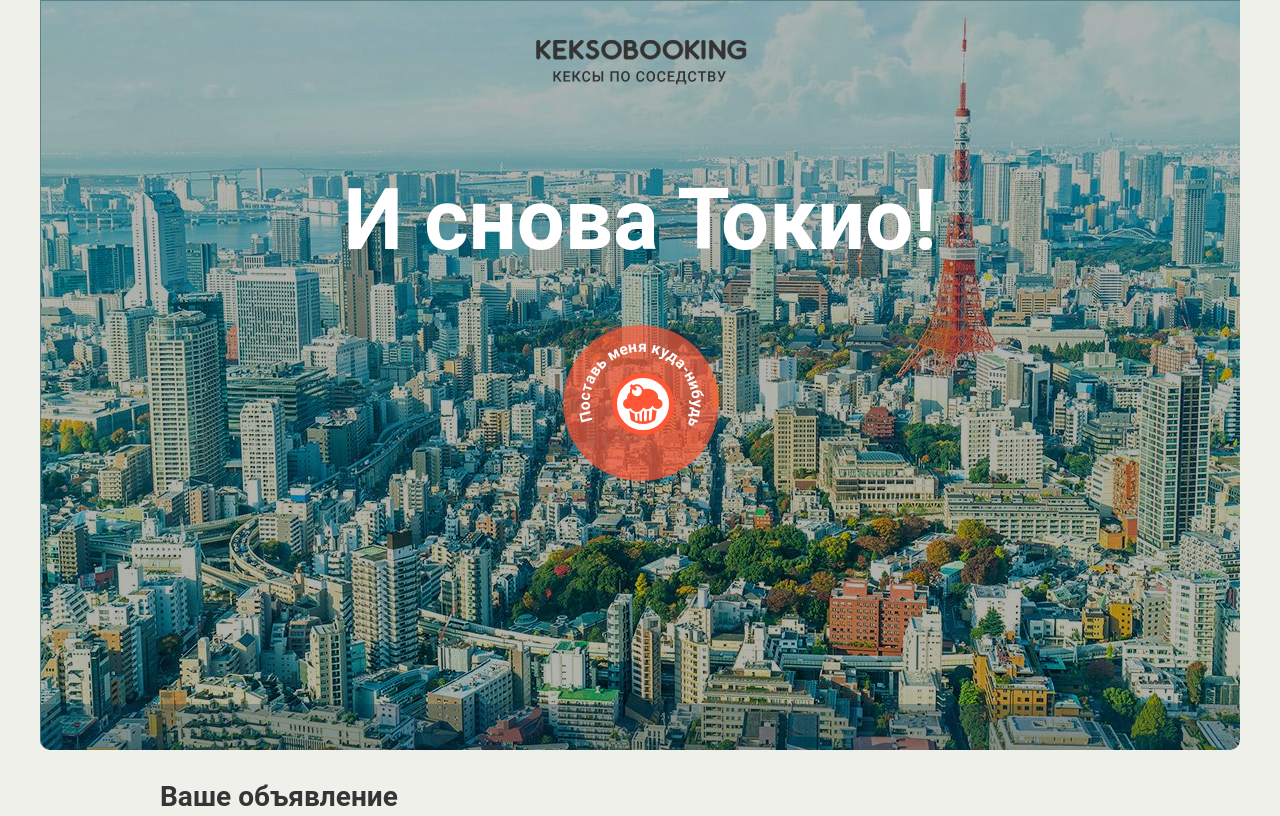
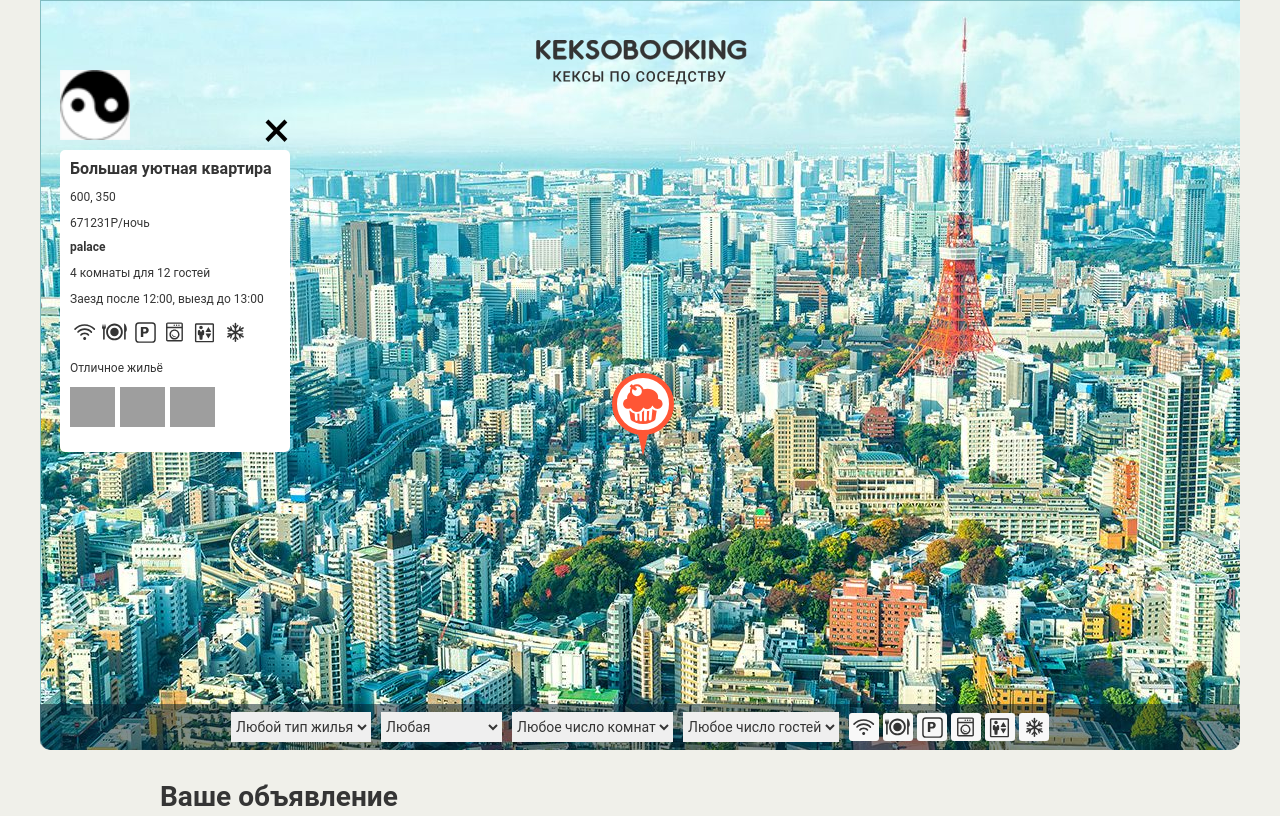
Before and after one commit to SotskovS/keksobooking, a website: page index.html in a window 1280 px wide. Shown: the top 816 px of the page. Drawn offline with Linux system fonts and the light colour scheme; grey boxes are pictures that could not be loaded; files whose address does not match are found by name.

Commit message:
Добавлена функция генерации объектов; удалён класс; функция создания pin

```diff
--- a/index.html
+++ b/index.html
@@ -248,5 +248,7 @@
     </div>
   </template>
 
+  <script src="js/main.js"></script>
+  <script src="js/map.js"></script>
 </body>
 </html>
--- /dev/null
+++ b/js/map.js
@@ -0,0 +1,142 @@
+'use strict';
+
+var ads = [];
+
+var generateData = function (num) {
+  for (var i = 0; i < num; i++) {
+
+    var randomNum = function (min, max) {
+      var rand = Math.round(min + Math.random() * (max - min + 1));
+      return rand;
+    };
+
+    var randomAvatar = randomNum(1, 7);
+    var randomY = randomNum(130, 630);
+    var randomX = randomNum(300, 900);
+    var randomPrice = randomNum(1000, 1000000);
+    var randomRooms = randomNum(1, 5);
+
+    var adsItem = {
+      'author': {
+        'avatar': 'img/avatars/user0' + randomAvatar + '.png'
+      },
+      'offer': {
+        'title': 'Большая уютная квартира',
+        'address': '600, 350',
+        'price': randomPrice,
+        'type': 'palace',
+        'rooms': randomRooms,
+        'guests': 12,
+        'checkin': '12:00',
+        'checkout': '13:00',
+        'features': ['wifi', 'dishwasher', 'washer', 'elevator', 'conditioner'],
+        'description': 'Отличное жильё',
+        'photos': [
+          'http://o0.github.io/assets/images/tokyo/hotel1.jpg',
+          'http://o0.github.io/assets/images/tokyo/hotel2.jpg',
+          'http://o0.github.io/assets/images/tokyo/hotel3.jpg'
+        ],
+      },
+      'location': {
+        'x': randomX,
+        'y': randomY
+      }
+    };
+    ads.push(adsItem);
+  }
+};
+
+generateData(8);
+
+var mapList = document.querySelector('.map');
+mapList.classList.remove('map--faded');
+
+var pinTemplate = document.querySelector('#pin');
+
+var createPinElement = function (data) {
+  var pin = document.createElement('button');
+  pin.classList.add('map__pin');
+  picture.style.width = '45px';
+  picture.style.height = '45px';
+  picture.src = ads[0].author.avatar;
+  pin.appendChild(picture);
+  return pin;
+}
+
+var makeElement = function (tag, className, text) {
+  var element = document.createElement(tag);
+  element.classList.add(className);
+  if (text) {
+    element.textContent = text;
+  }
+  return element;
+};
+
+var map = document.querySelector('.map');
+
+var adsItem = function () {
+  var cardItem = makeElement('article', 'map__card');
+
+  var avatarPic = makeElement('img', 'popup__avatar');
+  avatarPic.src = ads[0].author.avatar;
+  avatarPic.style.width = '70px';
+  avatarPic.style.height = '70px';
+  avatarPic.alt = 'Аватар пользователя';
+  cardItem.appendChild(avatarPic);
+
+  var buttonClose = makeElement('button', 'popup__close');
+  cardItem.appendChild(buttonClose);
+
+  var titleCard = makeElement('h3', 'popup__title', ads[0].offer.title);
+  cardItem.appendChild(titleCard);
+
+  var textAdress = makeElement('p', 'popup__text-address', ads[0].offer.address);
+  cardItem.appendChild(textAdress);
+
+  var priceCard = makeElement('p', 'popup__text-price', ads[0].offer.price + 'Р/ночь');
+  priceCard.classList.add('popup__text');
+  cardItem.appendChild(priceCard);
+
+  var typeRoom = makeElement('h4', 'popup__type', ads[0].offer.type);
+  cardItem.appendChild(typeRoom);
+
+  var capacityCard = makeElement('p', 'popup__text-capasity', ads[0].offer.rooms + ' комнаты для ' + ads[0].offer.guests + ' гостей');
+  cardItem.appendChild(capacityCard);
+
+  var checkinTime = makeElement('p', 'popup__text-time', 'Заезд после ' + ads[0].offer.checkin + ', выезд до ' + ads[0].offer.checkout);
+  cardItem.appendChild(checkinTime);
+
+  var arrFeature = [
+    'popup__feature--wifi',
+    'popup__feature--dishwasher',
+    'popup__feature--parking',
+    'popup__feature--washer',
+    'popup__feature--elevator',
+    'popup__feature--conditioner'
+  ];
+  var featureAdsList = makeElement('ul', 'popup__features');
+
+  for (var i = 0; i < arrFeature.length; i++) {
+    var featureItem = makeElement('li', 'popup__feature');
+    featureItem.classList.add(arrFeature[i]);
+    featureAdsList.appendChild(featureItem);
+    cardItem.appendChild(featureAdsList);
+  }
+
+  var descriptionAds = makeElement('p', 'popup__description', ads[0].offer.description);
+  cardItem.appendChild(descriptionAds);
+
+  var photoList = makeElement('div', 'popup__photos');
+  for (i = 0; i < ads[0].offer.photos.length; i++) {
+    var photoAds = makeElement('img', 'popup__photo');
+    photoAds.style.width = '45px';
+    photoAds.style.height = '40px';
+    photoAds.src = ads[0].offer.photos[i];
+    photoAds.alt = 'Фотография жилья';
+    photoList.appendChild(photoAds);
+  }
+  cardItem.appendChild(photoList);
+
+  return cardItem;
+};
+map.insertBefore(adsItem(), map.children[1]);
```
